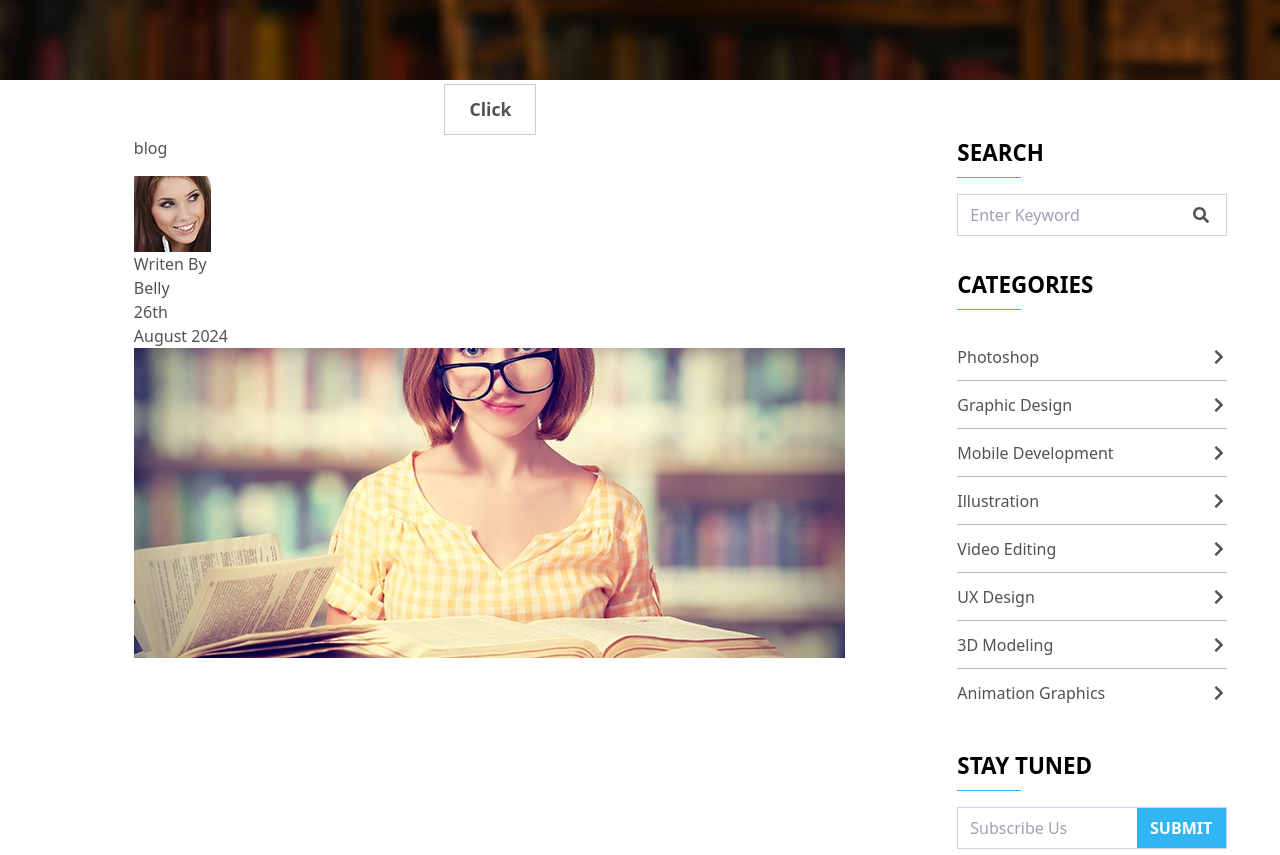
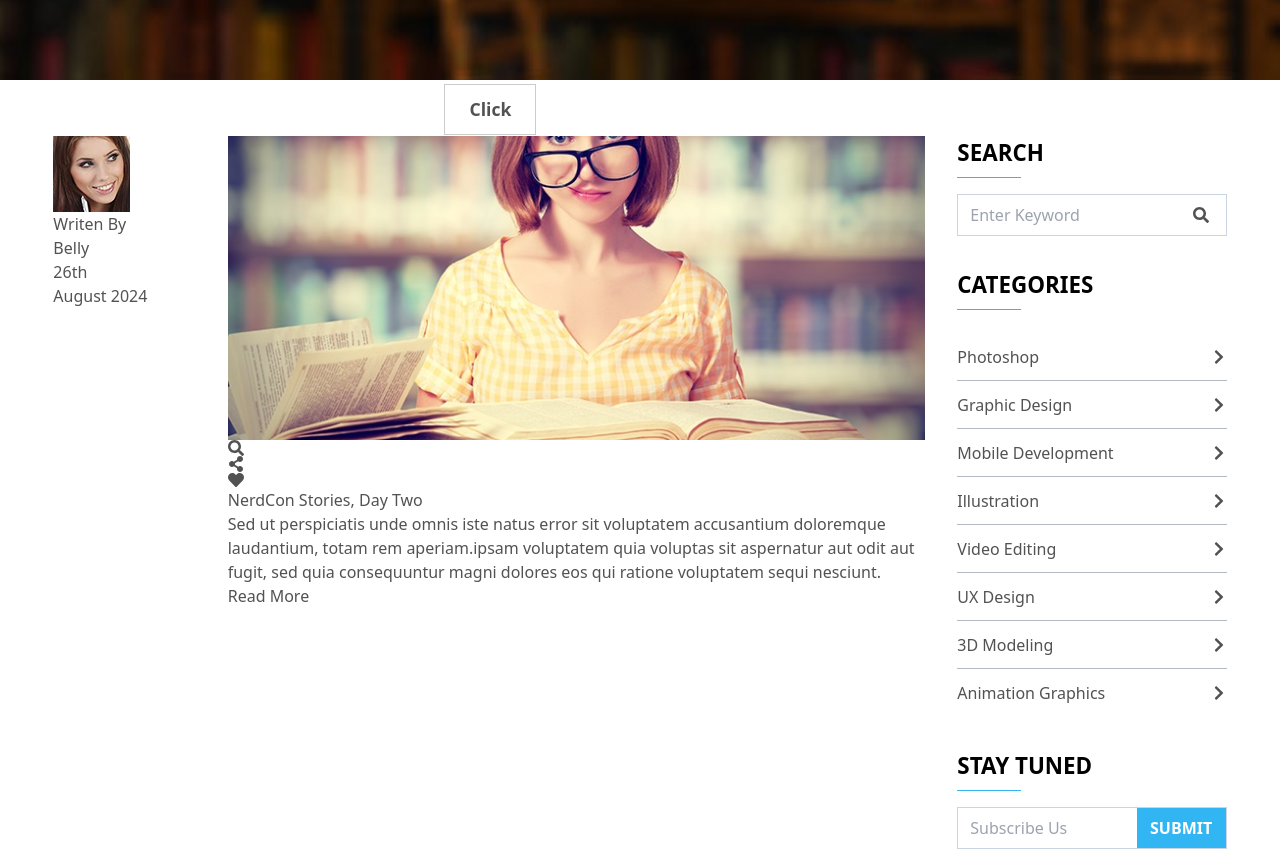
Before and after one commit to emmanuel-cruz-dev/literarium, a React (Vite) app: page /blog in a window 1280 px wide. Shown: the part 560-1415 px from the top of the page. Built offline with nearby package versions, Linux system fonts and the light colour scheme.

Commit message:
iconos agregados de react-icons

```diff
--- a/src/components/routes/blog/BlogMain.tsx
+++ b/src/components/routes/blog/BlogMain.tsx
@@ -1,9 +1,11 @@
+import { FaSearch, FaShareAlt, FaHeart } from "react-icons/fa";
 import MainBlogWriter1 from "../../../assets/images/main-blog-writer1.jpg";
 import MainBlogImg1 from "../../../assets/images/main-blog-img1.jpg";
 
 const BlogMainArticle = () => {
   return (
-    <article>
+    <article className="grid grid-cols-5">
+      <div>
         <div>
           <figure>
             <img src={MainBlogWriter1} alt="" />
@@ -20,8 +22,25 @@ const BlogMainArticle = () => {
           </p>
           <p>August 2024</p>
         </div>
+      </div>
+
+      <div className="col-span-4">
         <div>
           <img src={MainBlogImg1} alt="" />
+          <div>
+            <FaSearch />
+            <FaShareAlt />
+            <FaHeart />
+          </div>
+        </div>
+        <h2>NerdCon Stories, Day Two</h2>
+        <p>
+          Sed ut perspiciatis unde omnis iste natus error sit voluptatem
+          accusantium doloremque laudantium, totam rem aperiam.ipsam voluptatem
+          quia voluptas sit aspernatur aut odit aut fugit, sed quia consequuntur
+          magni dolores eos qui ratione voluptatem sequi nesciunt.
+        </p>
+        <button>Read More</button>
       </div>
     </article>
   );
@@ -30,7 +49,6 @@ const BlogMainArticle = () => {
 const BlogMain = () => {
   return (
     <article className="lg:col-span-3 mx-auto flex flex-col gap-4">
-      <h2>blog</h2>
       <BlogMainArticle />
     </article>
   );
```
Lines whose indentation alone changed are shown as unchanged.
